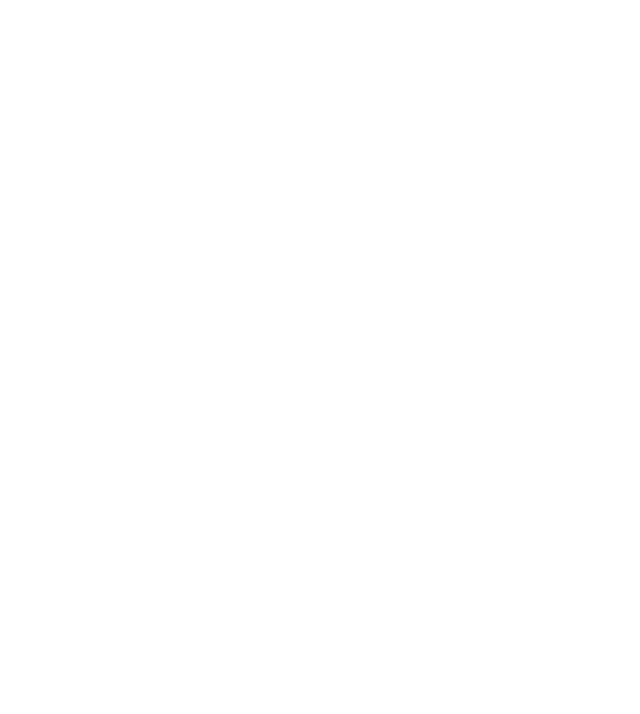
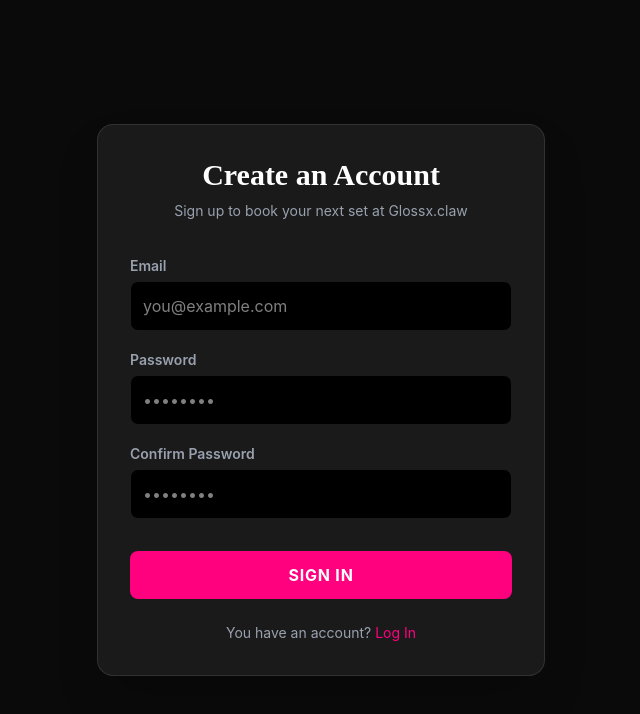
Before and after one commit to james-balito/nails-booking-system, a React (Vite) app: page /sign-up in a window 1280 px wide. Before the commit this address had no page. Shown: the top 714 px of the page, without its empty margins (319-959 px from the left). Built offline with nearby package versions, Linux system fonts and the light colour scheme; no server answers.

Commit message:
Added to supabase connections

```diff
--- a/package.json
+++ b/package.json
@@ -10,6 +10,7 @@
     "preview": "vite preview"
   },
   "dependencies": {
+    "@supabase/supabase-js": "^2.118.0",
     "@tailwindcss/vite": "^4.3.3",
     "gsap": "^3.15.0",
     "leaflet": "^1.9.4",
--- a/src/App.tsx
+++ b/src/App.tsx
@@ -1,21 +1,31 @@
 // Styles
-import './App.css'
+import "./App.css";
 
 // React Router DOM
-import { Routes, Route } from 'react-router-dom'
+import { Routes, Route } from "react-router-dom";
 
 // Page Routes
-import WelcomePage from './pages/welcome-page'
+import WelcomePage from "./pages/welcome-page";
+
+// Auth Routes
+import Login from "./pages/login";
+import SignUp from "./pages/sign-up";
+
+// Test Routes
+import TestConnection from "./testpage/supabase-test-connection";
 
 function App() {
+  return (
+    <Routes>
+      <Route path="/" element={<WelcomePage />} />
 
-  return (
-    <>
-      <Routes>
-        <Route path="/" element={<WelcomePage />} />
-      </Routes>
-    </>
-  )
+      {/* Auth Routes */}
+      <Route path="/login" element={<Login />} />
+      <Route path="/sign-up" element={<SignUp />} />
+
+      <Route path="/test-db" element={<TestConnection />} />
+    </Routes>
+  );
 }
 
-export default App
+export default App;
--- /dev/null
+++ b/src/config/supabaseClient.ts
@@ -0,0 +1,12 @@
+import { createClient } from '@supabase/supabase-js';
+
+// 👇 Use import.meta.env for Vite, not process.env
+const supabaseUrl = import.meta.env.VITE_SUPABASE_URL;
+const supabaseAnonKey = import.meta.env.VITE_SUPABASE_ANON_KEY;
+
+if (!supabaseUrl || !supabaseAnonKey) {
+  throw new Error("Missing Supabase environment variables. Check your .env file.");
+}
+
+export const supabase = createClient(supabaseUrl, supabaseAnonKey);
+export default supabase;
--- /dev/null
+++ b/src/context/authContext.js
@@ -0,0 +1,53 @@
+import { createContext, useContext, useEffect, useState } from 'react';
+import { supabase } from '../config/supabaseClient';
+
+const AuthContext = createContext({});
+
+export function AuthProvider({ children }) {
+    const [user, setUser] = useState(null);
+    const [loading, setLoading] = useState(true);
+
+    useEffect(() => {
+        // Get the current session on mount
+        supabase.auth.getSession().then(({ data: { session } }) => {
+            setUser(session?.user ?? null);
+            setLoading(false);
+        });
+
+        // Listen for auth changes (login, logout, token refresh)
+        const { data: { subscription } } = supabase.auth.onAuthStateChange(
+            (_event, session) => {
+                setUser(session?.user ?? null);
+            }
+        );
+
+        return () => subscription.unsubscribe();
+    }, []);
+
+    const signUp = async (email, password) => {
+        const { data, error } = await supabase.auth.signUp({ email, password });
+        return { data, error };
+    };
+
+    const signIn = async (email, password) => {
+        const { data, error } = await supabase.auth.signInWithPassword({
+            email,
+            password,
+        });
+        return { data, error };
+    };
+
+    const signOut = async () => {
+        await supabase.auth.signOut();
+    };
+
+    return (
+        <AuthContext.Provider value={{ user, loading, signUp, signIn, signOut }}>
+            {children}
+        </AuthContext.Provider>
+    );
+}
+
+export function useAuth() {
+    return useContext(AuthContext);
+}
--- /dev/null
+++ b/src/pages/login.tsx
@@ -0,0 +1,49 @@
+import { Link } from "react-router-dom";
+
+export default function Login() {
+  return (
+    <div className="min-h-screen bg-[#0A0A0A] text-white flex items-center justify-center px-6">
+      <div className="w-full max-w-md bg-[#1A1A1A] border border-white/10 p-8 rounded-2xl shadow-2xl">
+        <h1 className="playfair-display-header text-3xl font-bold text-center mb-2">
+          Welcome Back
+        </h1>
+        <p className="text-gray-400 text-center text-sm mb-8">
+          Log in to book your next set at Glossx.claw
+        </p>
+
+        {/* Placeholder Form */}
+        <form className="flex flex-col gap-4">
+          <div>
+            <label className="text-sm font-semibold text-gray-400">Email</label>
+            <input
+              type="email"
+              placeholder="you@example.com"
+              className="w-full mt-1 p-3 bg-black border border-white/10 rounded-lg focus:outline-none focus:border-[#FF007F] text-white transition-colors"
+            />
+          </div>
+          <div>
+            <label className="text-sm font-semibold text-gray-400">Password</label>
+            <input
+              type="password"
+              placeholder="••••••••"
+              className="w-full mt-1 p-3 bg-black border border-white/10 rounded-lg focus:outline-none focus:border-[#FF007F] text-white transition-colors"
+            />
+          </div>
+          <button
+            type="button"
+            className="mt-4 w-full bg-[#FF007F] text-white font-bold uppercase tracking-wider py-3 rounded-lg hover:bg-[#FF007F]/80 transition-all duration-200"
+          >
+            Sign In
+          </button>
+        </form>
+
+        <div className="mt-6 text-center text-sm text-gray-400">
+          Don't have an account?{" "}
+          <Link to="/sign-up" className="text-[#FF007F] hover:underline">
+            Sign Up
+          </Link>
+        </div>
+      </div>
+    </div>
+  );
+}
--- /dev/null
+++ b/src/pages/sign-up.tsx
@@ -0,0 +1,62 @@
+import { Link } from "react-router-dom";
+
+export default function SignUp() {
+  return (
+    <div className="min-h-screen bg-[#0A0A0A] text-white flex items-center justify-center px-6">
+      <div className="w-full max-w-md bg-[#1A1A1A] border border-white/10 p-8 rounded-2xl shadow-2xl">
+        <h1 className="playfair-display-header text-3xl font-bold text-center mb-2">
+          Create an Account
+        </h1>
+        <p className="text-gray-400 text-center text-sm mb-8">
+          Sign up to book your next set at Glossx.claw
+        </p>
+
+        {/* Placeholder Form */}
+        <form className="flex flex-col gap-4">
+          <div>
+            <label className="text-sm font-semibold text-gray-400">Email</label>
+            <input
+              type="email"
+              placeholder="you@example.com"
+              className="w-full mt-1 p-3 bg-black border border-white/10 rounded-lg focus:outline-none focus:border-[#FF007F] text-white transition-colors"
+            />
+          </div>
+          <div>
+            <label className="text-sm font-semibold text-gray-400">
+              Password
+            </label>
+            <input
+              type="password"
+              placeholder="••••••••"
+              className="w-full mt-1 p-3 bg-black border border-white/10 rounded-lg focus:outline-none focus:border-[#FF007F] text-white transition-colors"
+            />
+          </div>
+
+          <div>
+            <label className="text-sm font-semibold text-gray-400">
+              Confirm Password
+            </label>
+            <input
+              type="password"
+              placeholder="••••••••"
+              className="w-full mt-1 p-3 bg-black border border-white/10 rounded-lg focus:outline-none focus:border-[#FF007F] text-white transition-colors"
+            />
+          </div>
+          <button
+            type="button"
+            className="mt-4 w-full bg-[#FF007F] text-white font-bold uppercase tracking-wider py-3 rounded-lg hover:bg-[#FF007F]/80 transition-all duration-200"
+          >
+            Sign In
+          </button>
+        </form>
+
+        <div className="mt-6 text-center text-sm text-gray-400">
+            You have an account?{" "}
+          <Link to="/login" className="text-[#FF007F] hover:underline">
+            Log In
+          </Link>
+        </div>
+      </div>
+    </div>
+  );
+}
--- /dev/null
+++ b/src/testpage/supabase-test-connection.tsx
@@ -0,0 +1,31 @@
+import { useEffect, useState } from 'react';
+import supabase from '../config/supabaseClient';
+
+export default function TestConnection() {
+    const [status, setStatus] = useState<string>('Testing...');
+
+    useEffect(() => {
+        const run = async () => {
+            // Test 1: Auth service reachable
+            const { data, error } = await supabase.auth.getSession();
+
+            if (error) {
+                console.error('Auth error:', error);
+                setStatus(`❌ Error: ${error.message}`);
+                return;
+            }
+
+            console.log('Auth response:', data);
+            setStatus('✅ Connected to Supabase');
+        };
+
+        run();
+    }, []);
+
+    return (
+        <div style={{ padding: 20, fontFamily: 'monospace' }}>
+            <h1>Supabase Connection Test</h1>
+            <p>{status}</p>
+        </div>
+    );
+}
```
Also changed, not shown: src/components/ui/navbar.tsx (+17 -40 lines), 2 other files (tests, documents, lock files or other folders).
